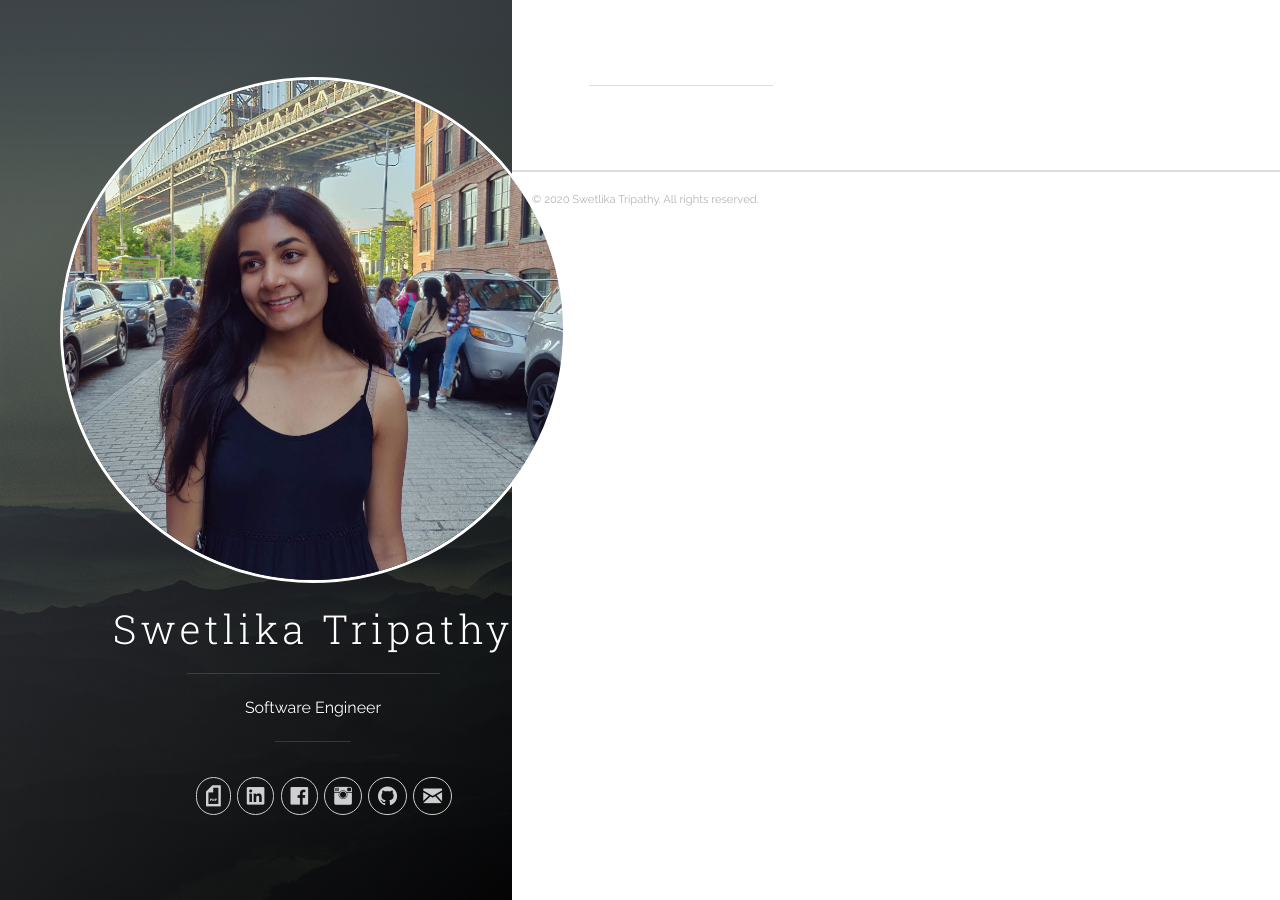
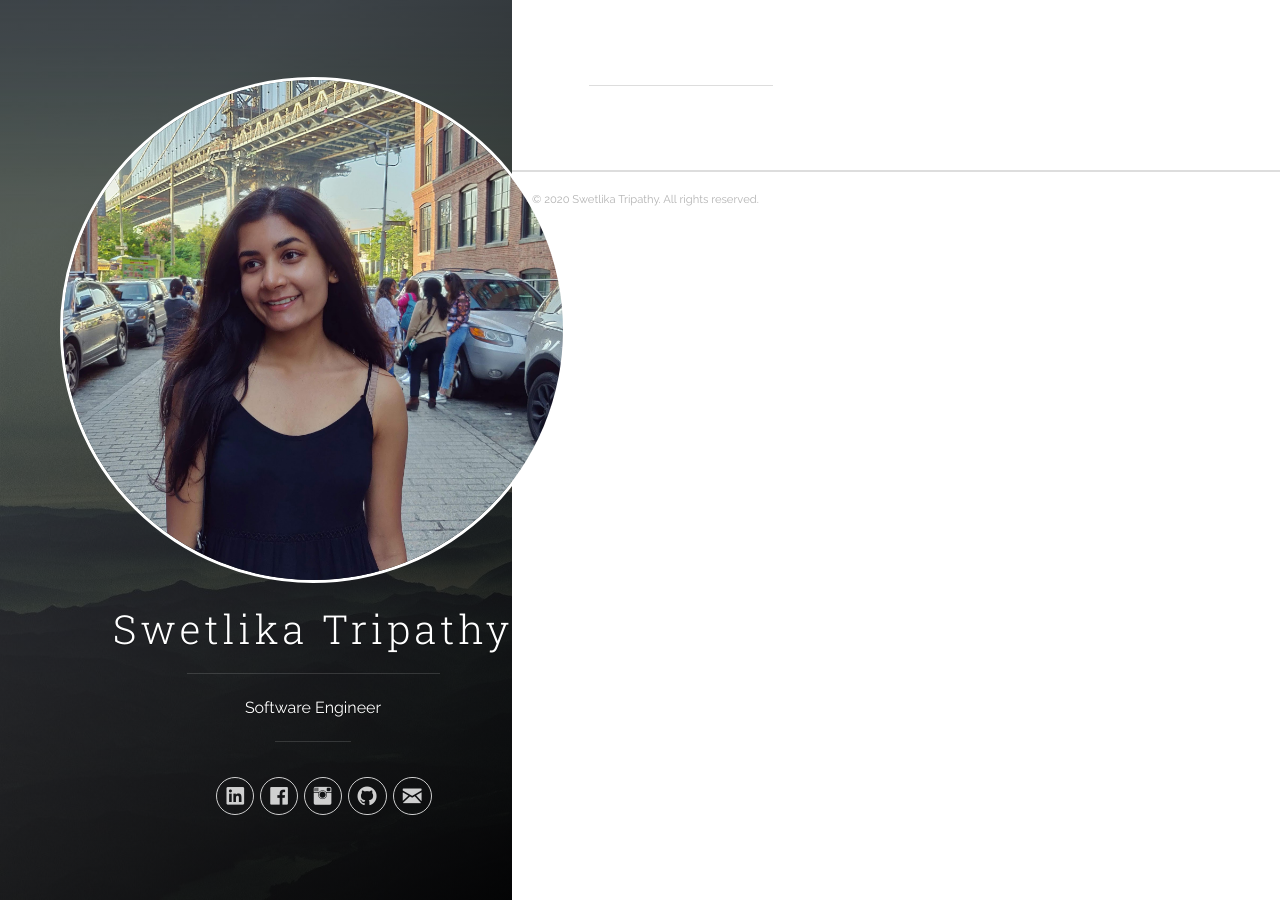
Before and after one commit to swetlika/swetlika.github.io, a Jekyll site: the page built from index.html, in a window 1280 px wide. Built offline with Jekyll 4.4.1, drawn with Linux system fonts in a browser that asks for light colours.

Commit message:
removed resume and updated job title

```diff
--- a/_includes/header.html
+++ b/_includes/header.html
@@ -20,14 +20,6 @@
 
           <nav class="cover-navigation navigation--social">
             <ul class="navigation">
-
-              <!-- Resume -->
-              <li class="navigation__item">
-                  <a href="https://www.dropbox.com/s/iktwjyihzt8fsrj/resume_2019.pdf?dl=0" title="{{ site.author.name }} Resume" target="_blank">
-                  <i class="icon icon-page-pdf"></i>
-                  <span class="label">Resume</span>
-                </a>
-              </li>
 
             {% if site.author.linkedin_username %}
             <!-- LinkedIn -->
```
Also changed, not shown: 1 other file.
